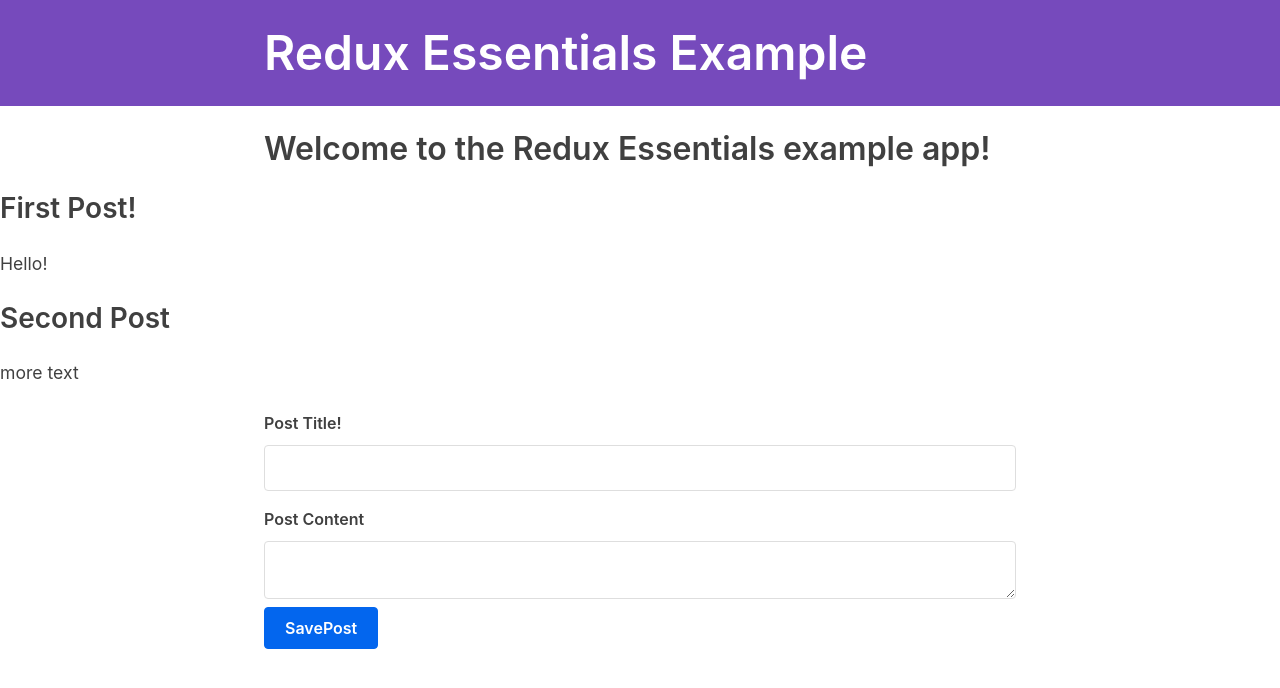
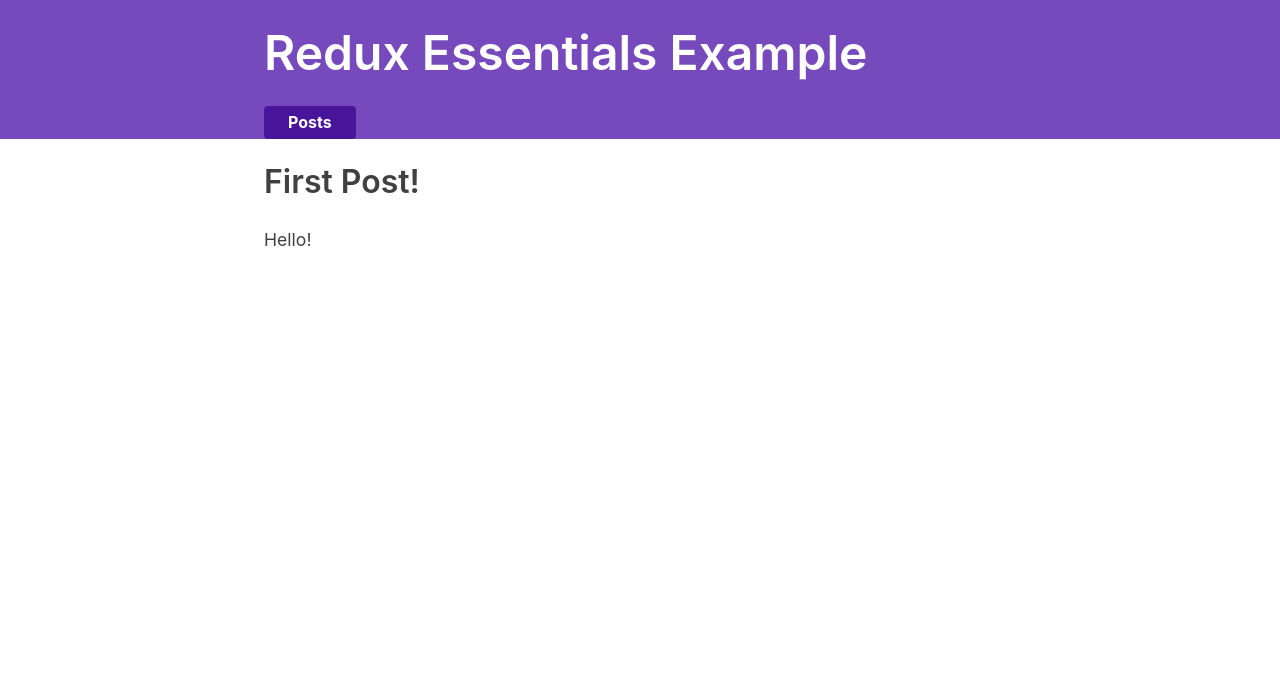
Before and after one commit to eviry-ishikawa/redux-toolkit-tutorial, a React (Create React App) app: page /posts/1 in a window 1280 px wide. Before the commit this address led to /. Shown: the top 688 px of the page. Built offline with nearby package versions, Linux system fonts and the light colour scheme; what miragejs, txtgen would draw is missing.

Commit message:
add post link

```diff
--- a/src/App.js
+++ b/src/App.js
@@ -9,6 +9,7 @@ import {
 import { Navbar } from './app/Navbar'
 import { AddPostForm } from './features/posts/AddPostForm'
 import { PostList } from './features/posts/PostList'
+import { SinglePostPage } from './features/posts/SinglePostPage'
 
 function App() {
   return (
@@ -20,15 +21,15 @@ function App() {
             exact
             path="/"
             render={() => (
-              <section>
-                <h2>Welcome to the Redux Essentials example app!</h2>
-              </section>
-            )}
+              <React.Fragment>
+                <PostList/>
+                <AddPostForm/>
+              </React.Fragment>)}
           />
+          <Route exact path="/posts/:id" component={SinglePostPage} />
           <Redirect to="/" />
         </Switch>
-        <PostList/>
-        <AddPostForm/>
+
       </div>
     </Router>
   )
--- a/src/app/Navbar.js
+++ b/src/app/Navbar.js
@@ -1,4 +1,5 @@
 import React from 'react'
+import { Link } from 'react-router-dom'
 
 export const Navbar = () => {
   return (
@@ -7,6 +8,9 @@ export const Navbar = () => {
         <h1>Redux Essentials Example</h1>
 
         <div className="navContent">
+          <div className="navLinks">
+            <Link to="/">Posts</Link>
+          </div>
           <div className="navLinks"></div>
         </div>
       </section>
--- a/src/features/posts/PostList.js
+++ b/src/features/posts/PostList.js
@@ -1,5 +1,6 @@
 import React from "react"
 import { useSelector } from "react-redux"
+import { Link } from "react-router-dom"
 
 export const PostList = () => {
   const posts = useSelector(state => state.posts)
@@ -8,7 +9,7 @@ export const PostList = () => {
     <div>
       {posts.map((post) =>
         <article key={post.id}>
-          <h3>{post.title}</h3>
+          <Link to={`/posts/${post.id}`}>{post.title}</Link>
           <p>{post.content.substring(0,100)}</p>
         </article>
       )}
--- /dev/null
+++ b/src/features/posts/SinglePostPage.js
@@ -0,0 +1,28 @@
+import React from "react"
+import { useSelector } from "react-redux"
+import { useParams } from "react-router-dom"
+
+export const SinglePostPage = () => {
+  const { id: postId } = useParams()
+
+  const post = useSelector(state =>
+    state.posts.find(post => post.id === postId)
+  )
+
+  if(!post) {
+    return (
+      <section>
+        <h2>Post not found!</h2>
+      </section>
+    )
+  }
+
+  return (
+    <section>
+      <article>
+      <h2>{post.title}</h2>
+      <p>{post.content}</p>
+      </article>
+    </section>
+  )
+}
```
